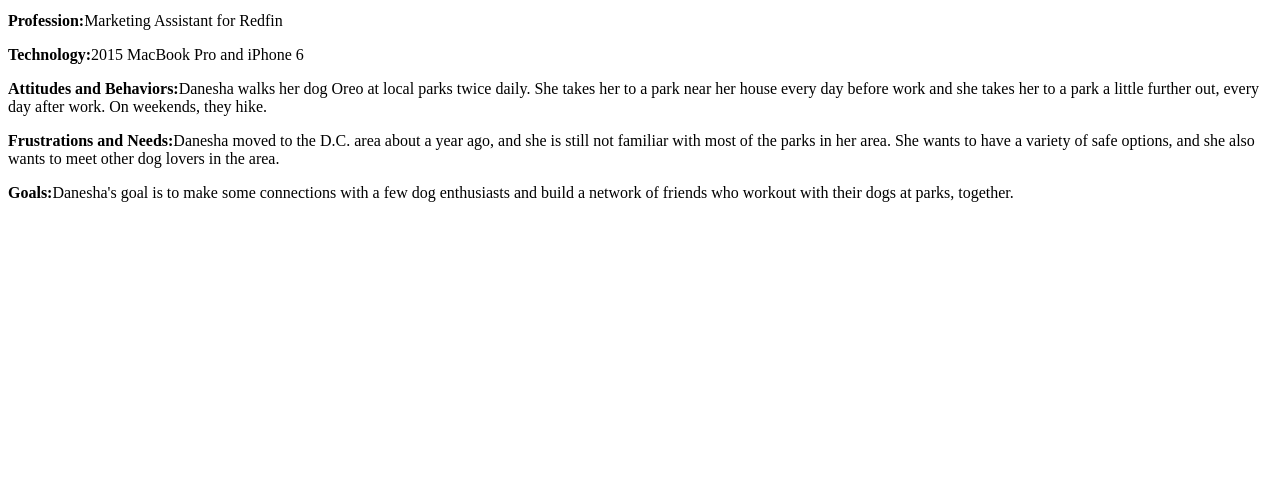
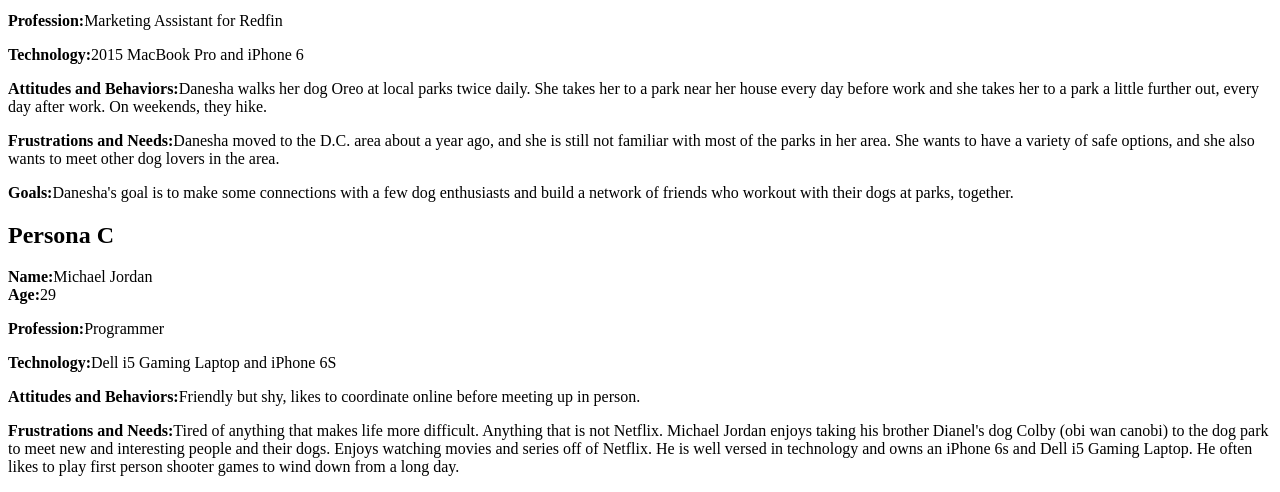
Before and after one commit to littleloveprint/dog-social, a PHP site: page /persona.php in a window 1280 px wide. Shown: the part 458-950 px from the top of the page. Before the commit the page ends 660 px from the top, so only its background shows below. Run offline with PHP 8.4, Linux system fonts and the light colour scheme.

Commit message:
Third persona and use case created by @fellafox

```diff
--- a/epic/persona.php
+++ b/epic/persona.php
@@ -24,6 +24,13 @@
 			<p><strong>Attitudes and Behaviors:</strong>Danesha walks her dog Oreo at local parks twice daily. She takes her to a park near her house every day before work and she takes her to a park a little further out, every day after work. On weekends, they hike.</p>
 			<p><strong>Frustrations and Needs:</strong>Danesha moved to the D.C. area about a year ago, and she is still not familiar with most of the parks in her area. She wants to have a variety of safe options, and she also wants to meet other dog lovers in the area.</p>
 			<p><strong>Goals:</strong>Danesha's goal is to make some connections with a few dog enthusiasts and build a network of friends who workout with their dogs at parks, together.</p>
+			<h2>Persona C</h2>
+			<p><strong>Name:</strong>Michael Jordan<br><strong>Age:</strong>29</p>
+			<p><strong>Profession:</strong>Programmer</p>
+			<p><strong>Technology:</strong>Dell i5 Gaming Laptop and iPhone 6S</p>
+			<p><strong>Attitudes and Behaviors:</strong>Friendly but shy, likes to coordinate online before meeting up in person.</p>
+			<p><strong>Frustrations and Needs:</strong>Tired of anything that makes life more difficult. Anything that is not Netflix. Michael Jordan enjoys taking his brother Dianel's dog Colby (obi wan canobi) to the dog park to meet new and interesting people and their dogs.
+				Enjoys watching movies and series off of Netflix. He is well versed in technology and owns an iPhone 6s and Dell i5 Gaming Laptop. He often likes to play first person shooter games to wind down from a long day.</p>
 		</main>
 	</body>
 </html>
--- a/epic/use-case.php
+++ b/epic/use-case.php
@@ -19,6 +19,10 @@
 				<li>She creates a profile for herself and Tom.</li>
 				<li>She then finds Danesha's profile and requests a connection, so they can schedule Paw Dates.</li>
 			</ol>
+			<h2>Use Case - MJ</h2>
+			<p>Michael Jordan logged into the site using his Dell laptop. He logged in by submitting a form. The site redirects him to his personalized feed from the Profile entity which brings up his profile. He searches the park location on the site to make sure he knows how to get there since
+				he will be leaving from a friends house. He clicks on the "Schedule" button which brings up a calendar and he schedules a future date to visit the dog park that matches up with one of his doggie park friends. After this is complete, the site alerts him that his puppy date has
+				been scheduled.</p>
 		</main>
 	</body>
 </html>
```
